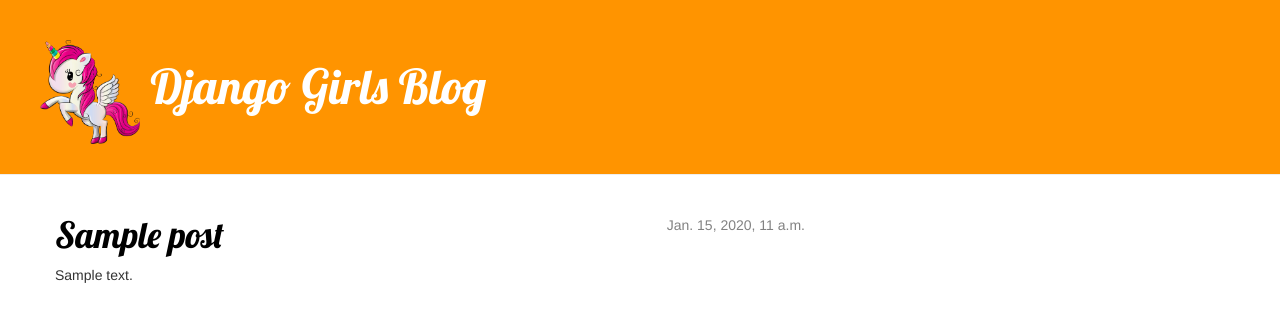
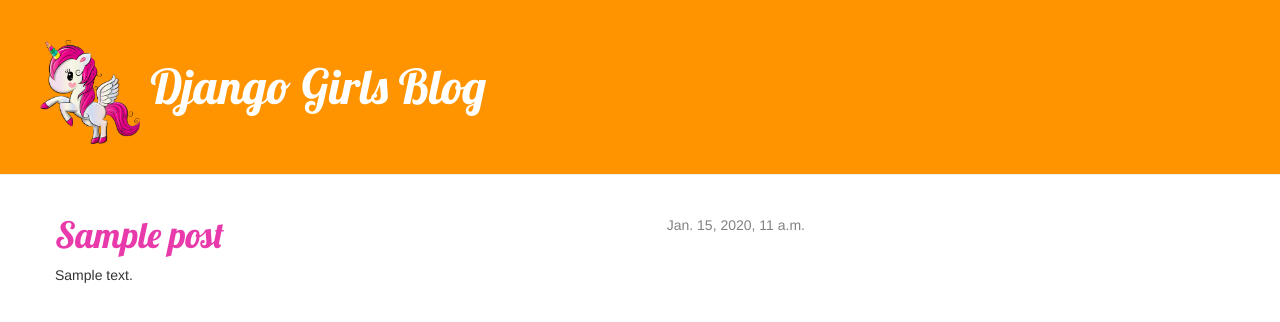
Before and after one commit to AnastasiaLaroche/my-first-blog, a Django app: template blog/templates/blog/post_list.html in a window 1280 px wide. Shown: the top 322 px of the page. Run offline with Django 3.2, Linux system fonts and the light colour scheme; the template is opened without the code that fills it: values that come from a table or form of the project are taken from there, others are empty; tables that the repository leaves empty hold one stand-in row (values such as "Sample post"); some libraries are stand-ins or nearby versions.

Commit message:
j'ai mis du rose

```diff
--- a/blog/static/css/blog.css
+++ b/blog/static/css/blog.css
@@ -1,5 +1,5 @@
 h1 a {
-    color: #FCA205;
+    color: #E83AAB;
     font-family: 'Lobster';
 }
 
@@ -20,6 +20,7 @@ h1 a {
 }
 
 h1, h2, h3, h4 {
+	color: #E83AAB;
     font-family: 'Lobster', cursive;
 }
 
@@ -48,5 +49,5 @@ h1, h2, h3, h4 {
 }
 
 .post h1 a, .post h1 a:visited {
-    color: #000000;
+    color: #E83AAB;
 }
```
